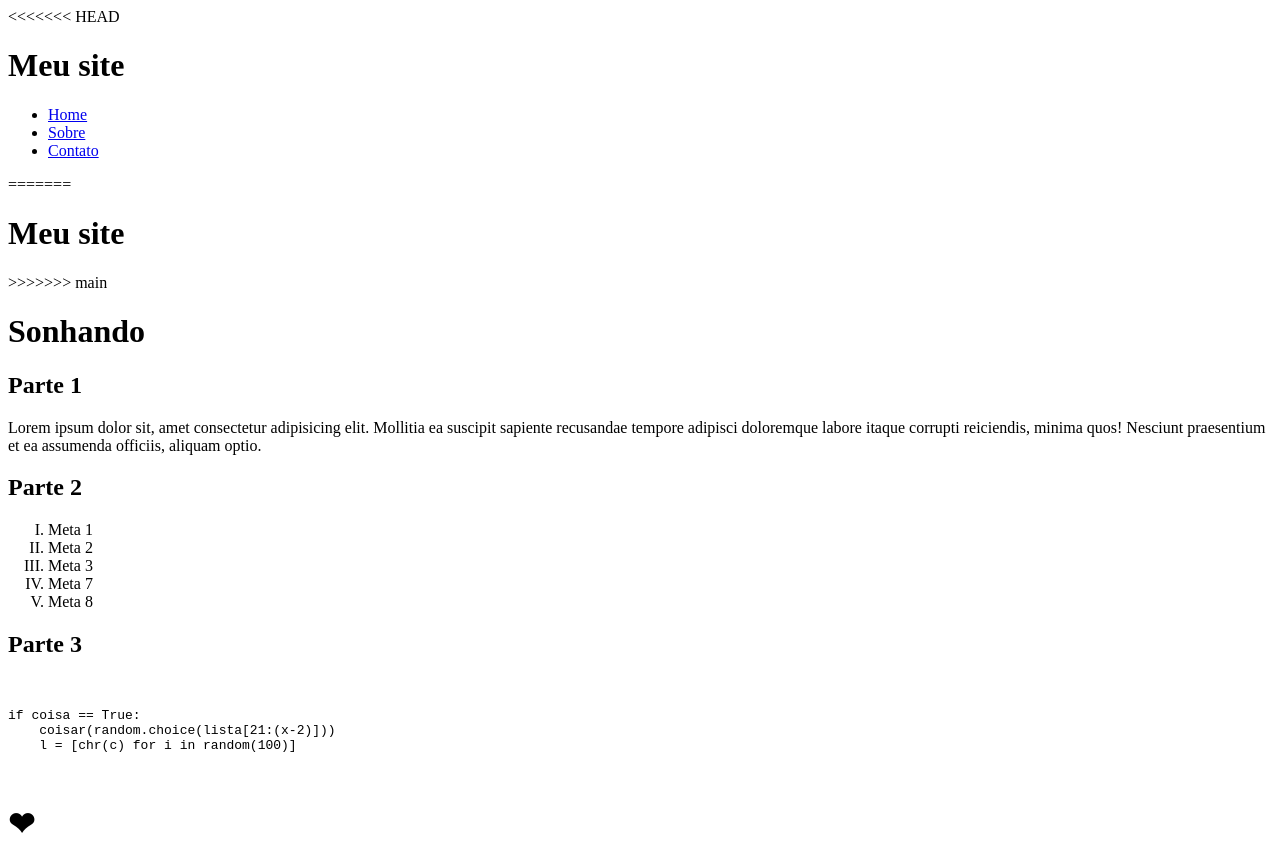
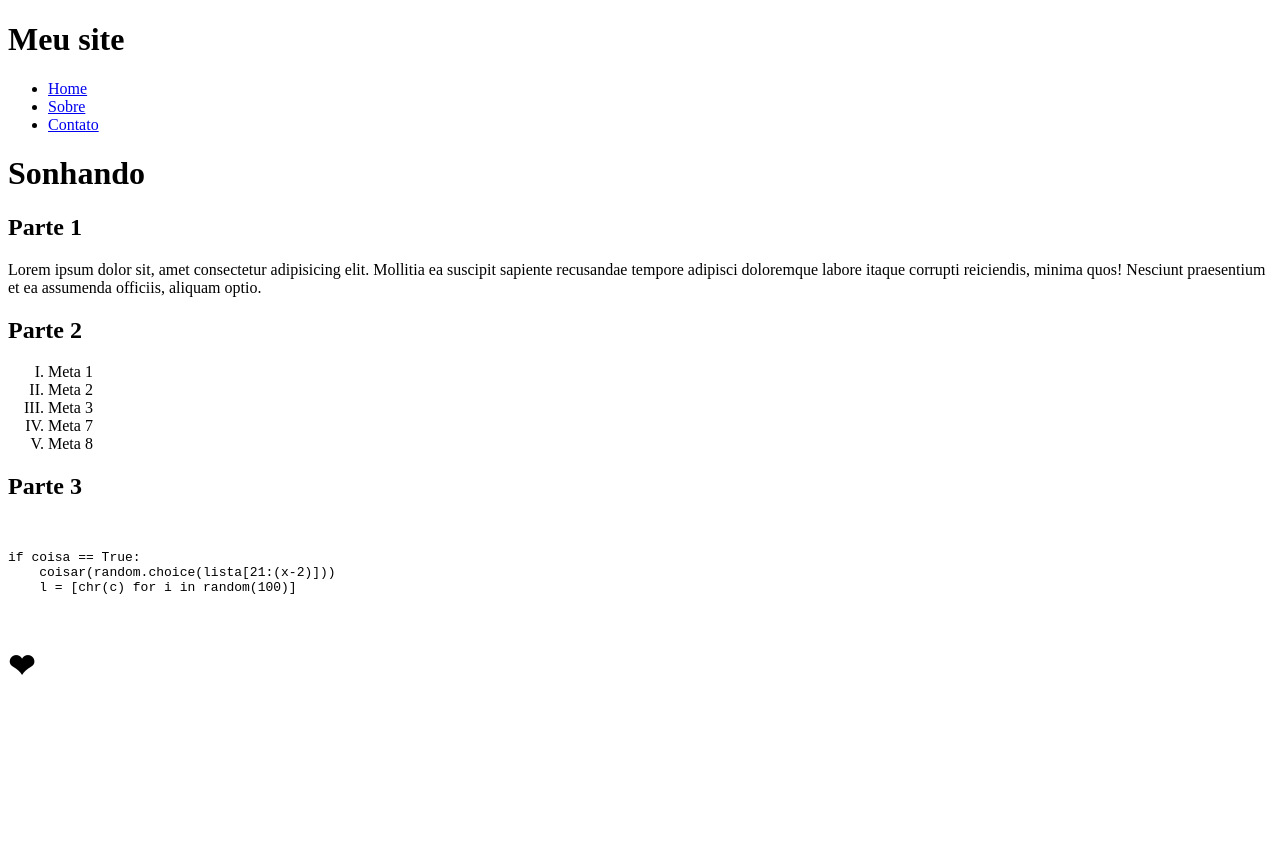
Before and after one commit to luizluizhenriqu/site, a plain HTML site: page index.html in a window 1280 px wide. After the commit the page ends 800 px from the top, so only its background shows below. Drawn offline with Linux system fonts and the light colour scheme.

```diff
--- a/index.html
+++ b/index.html
@@ -6,7 +6,6 @@
     <title>Teste Teste</title>
 </head>
 <body>
-<<<<<<< HEAD
     <h1>Meu site</h1>
     <ul>
         <li><a href="index.html">Home</a></li>
@@ -15,9 +14,6 @@
     </ul>
 
 
-=======
-    <h1>Meu site</h1>
->>>>>>> main
     <h1>Sonhando</h1>
     <h2>Parte 1</h2>
     <p>Lorem ipsum dolor sit, amet consectetur adipisicing elit. Mollitia ea suscipit sapiente recusandae tempore adipisci doloremque labore itaque corrupti reiciendis, minima quos! Nesciunt praesentium et ea assumenda officiis, aliquam optio.</p>
```
